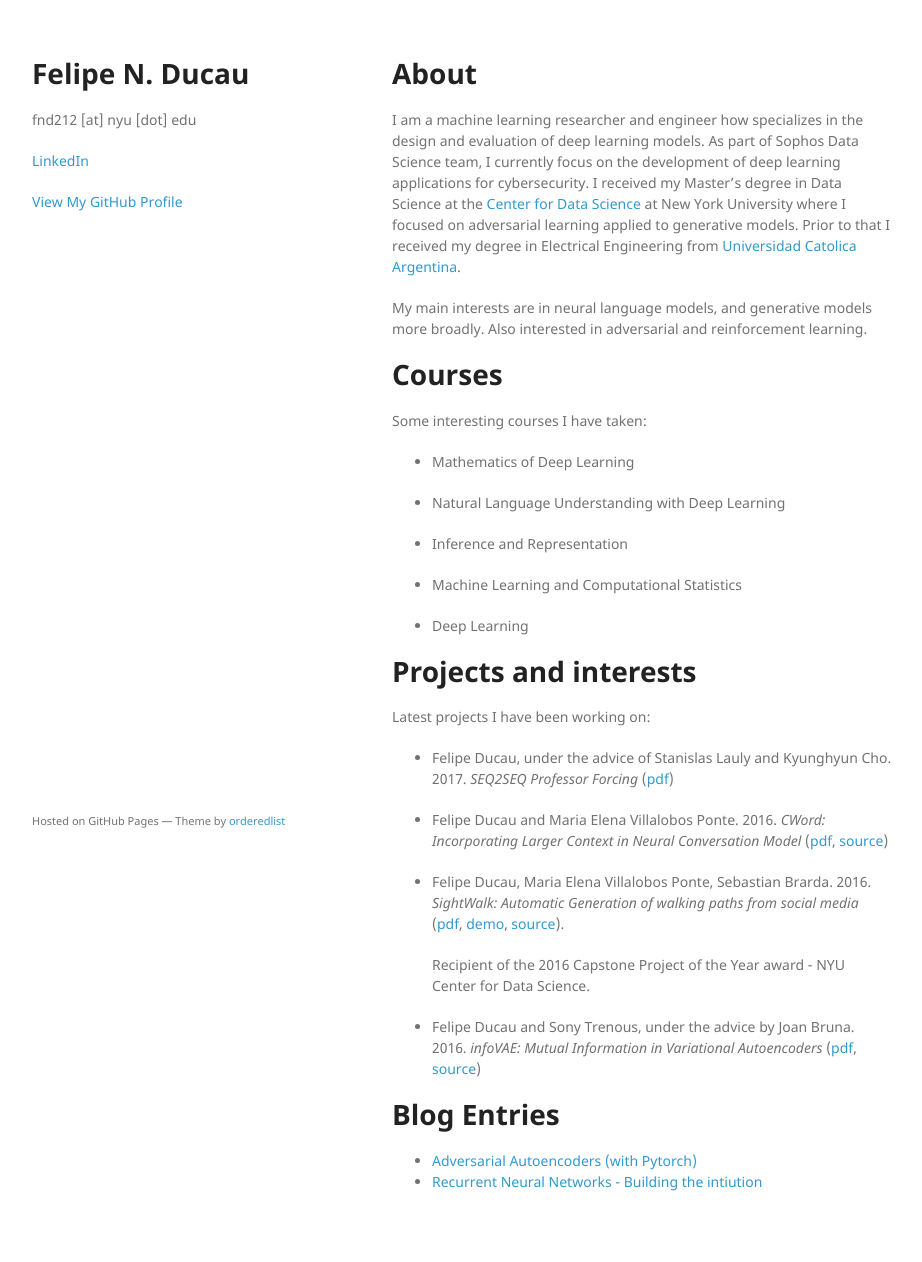
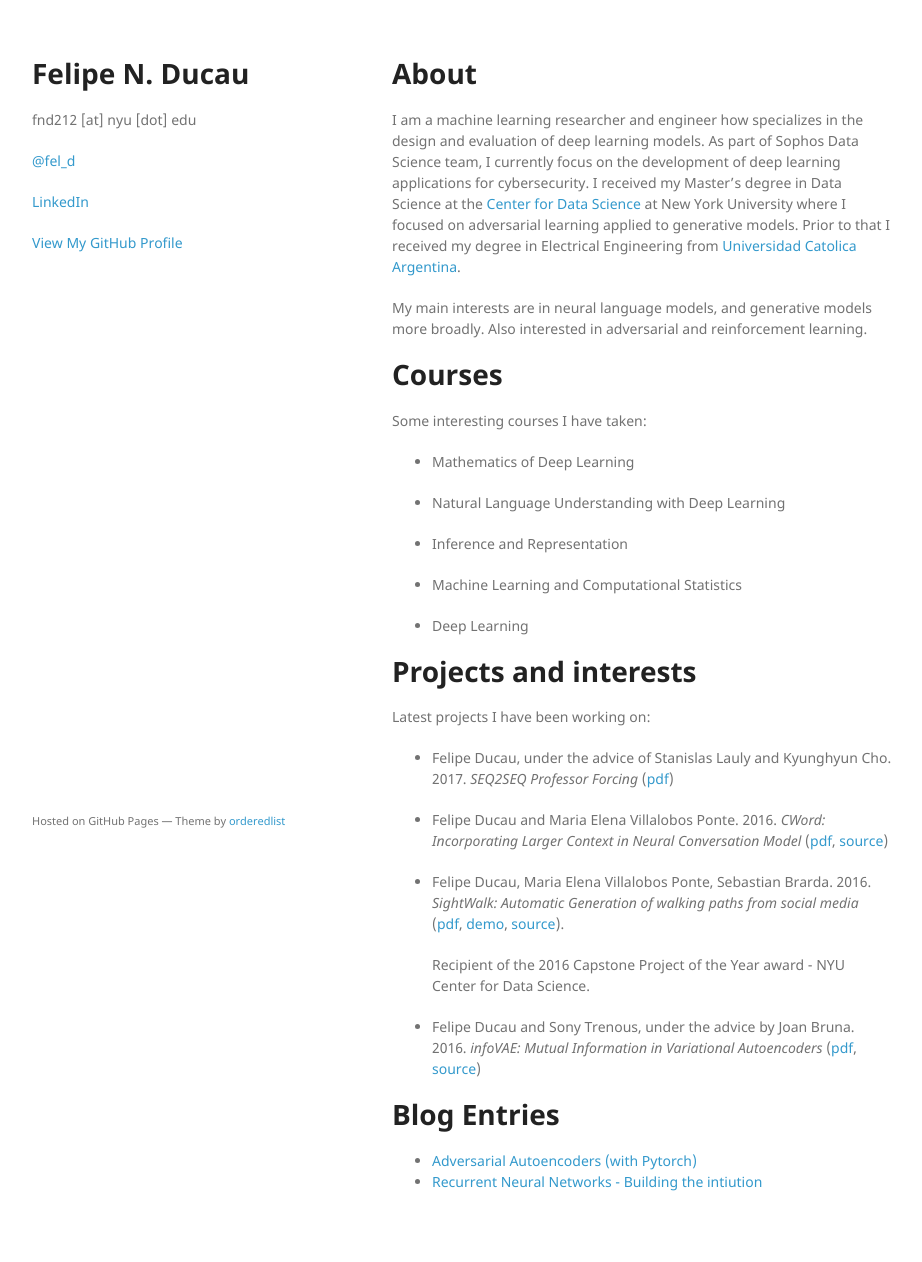
Before and after one commit to fducau/fducau.github.io, a Jekyll site: the page built from index.md, in a window 1280 px wide. Shown: the whole page, without its empty margins (178-1100 px from the left). Built offline with Jekyll 4.4.1, drawn with Linux system fonts in a browser that asks for light colours; our own code applies the rules of GitHub Pages for plain Markdown files.

Commit message:
twitter handle

```diff
--- a/_layouts/default.html
+++ b/_layouts/default.html
@@ -16,6 +16,7 @@
       <header>
         <h1>{{ site.title | default: site.github.repository_name }}</h1>
         <p>{{ site.description | default: site.github.project_tagline }}</p>
+        <p class="view"><a href="https://twitter.com/fel_d">@fel_d</a></p>
         <p class="view"><a href="https://www.linkedin.com/in/felipe-ducau-6946706b">LinkedIn</a></p>
 
         {% if site.github.is_project_page %}
```
